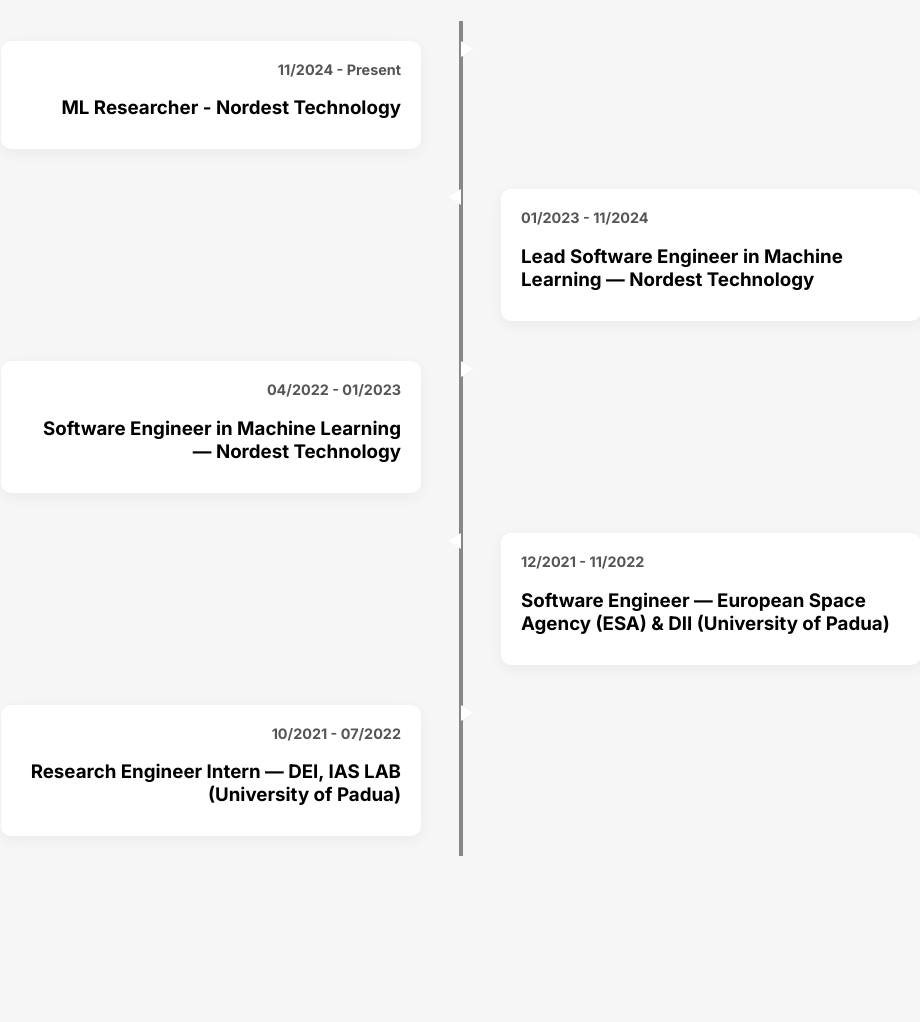
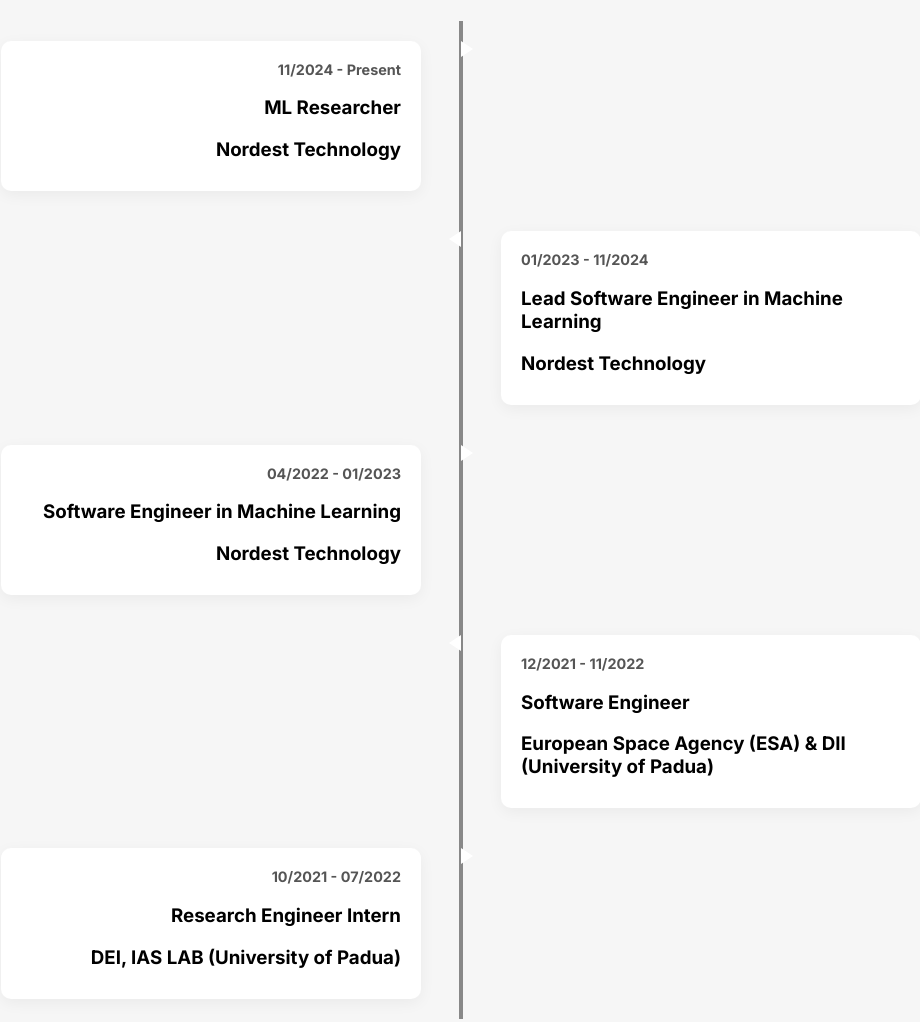
Before and after one commit to mirovix/mirovix.github.io, a website: page dist/index.html in a window 1280 px wide. Shown: the part 4480-5502 px from the top of the page, without its empty margins (179-1099 px from the left). Drawn offline with nearby package versions, Linux system fonts and the light colour scheme.

Commit message:
Update index.html

```diff
--- a/dist/index.html
+++ b/dist/index.html
@@ -545,7 +545,8 @@
         <div class="timeline-item left">
             <div class="content" >
                 <div class="date" style="font-weight:700; color:#555;">11/2024 - Present</div>
-                <h3>ML Researcher - Nordest Technology</h3>
+                <h3>ML Researcher</h3>
+                <h3>Nordest Technology</h3>
                 <div class="details">
                     Machine learning researcher providing time-limited support for development of algorithms and models for detecting Anti-Money Laundering activities,
                     data preprocessing, model validation, and alert optimization.
@@ -556,7 +557,8 @@
         <div class="timeline-item right">
             <div class="content" >
                 <div class="date" style="font-weight:700; color:#555;">01/2023 - 11/2024</div>
-                <h3>Lead Software Engineer in Machine Learning — Nordest Technology</h3>
+                <h3>Lead Software Engineer in Machine Learning</h3>
+                <h3>Nordest Technology</h3>
                 <div class="details">
                     As a Lead Software Engineer in Machine Learning,
                     my core responsibility revolves around leading the development efforts of AI and ML-based products specifically designed
@@ -597,7 +599,8 @@
         <div class="timeline-item left">
             <div class="content" >
                 <div class="date" style="font-weight:700; color:#555;">04/2022 - 01/2023</div>
-                <h3>Software Engineer in Machine Learning — Nordest Technology</h3>
+                <h3>Software Engineer in Machine Learning</h3>
+                <h3>Nordest Technology</h3>
                 <div class="details">
                     I developed <strong>Prioritas</strong>, a machine learning system that ranks AML alerts by risk,
                     reducing false positives and speeding up suspicious activity reporting by up to 80%.
@@ -608,7 +611,8 @@
         <div class="timeline-item right">
             <div class="content" >
                 <div class="date" style="font-weight:700; color:#555;">12/2021 - 11/2022</div>
-                <h3>Software Engineer — European Space Agency (ESA) & DII (University of Padua)</h3>
+                <h3>Software Engineer</h3>
+                <h3>European Space Agency (ESA) & DII (University of Padua)</h3>
                 <div class="details">
                     Research on autonomous rendezvous and docking of CubeSat mock-ups in microgravity.
                     Designed and implemented the Onboard Computer System (OBCS),
@@ -621,7 +625,8 @@
         <div class="timeline-item left">
             <div class="content" >
                 <div class="date" style="font-weight:700; color:#555;">10/2021 - 07/2022</div>
-                <h3>Research Engineer Intern — DEI, IAS LAB (University of Padua)</h3>
+                <h3>Research Engineer Intern</h3>
+                <h3>DEI, IAS LAB (University of Padua)</h3>
                 <div class="details">
                     Developed a policy-based reinforcement learning system for teleoperatore mobile robots.
                     Enabled robots to navigate unknown indoor environments while avoiding static and dynamic obstacles.
```
